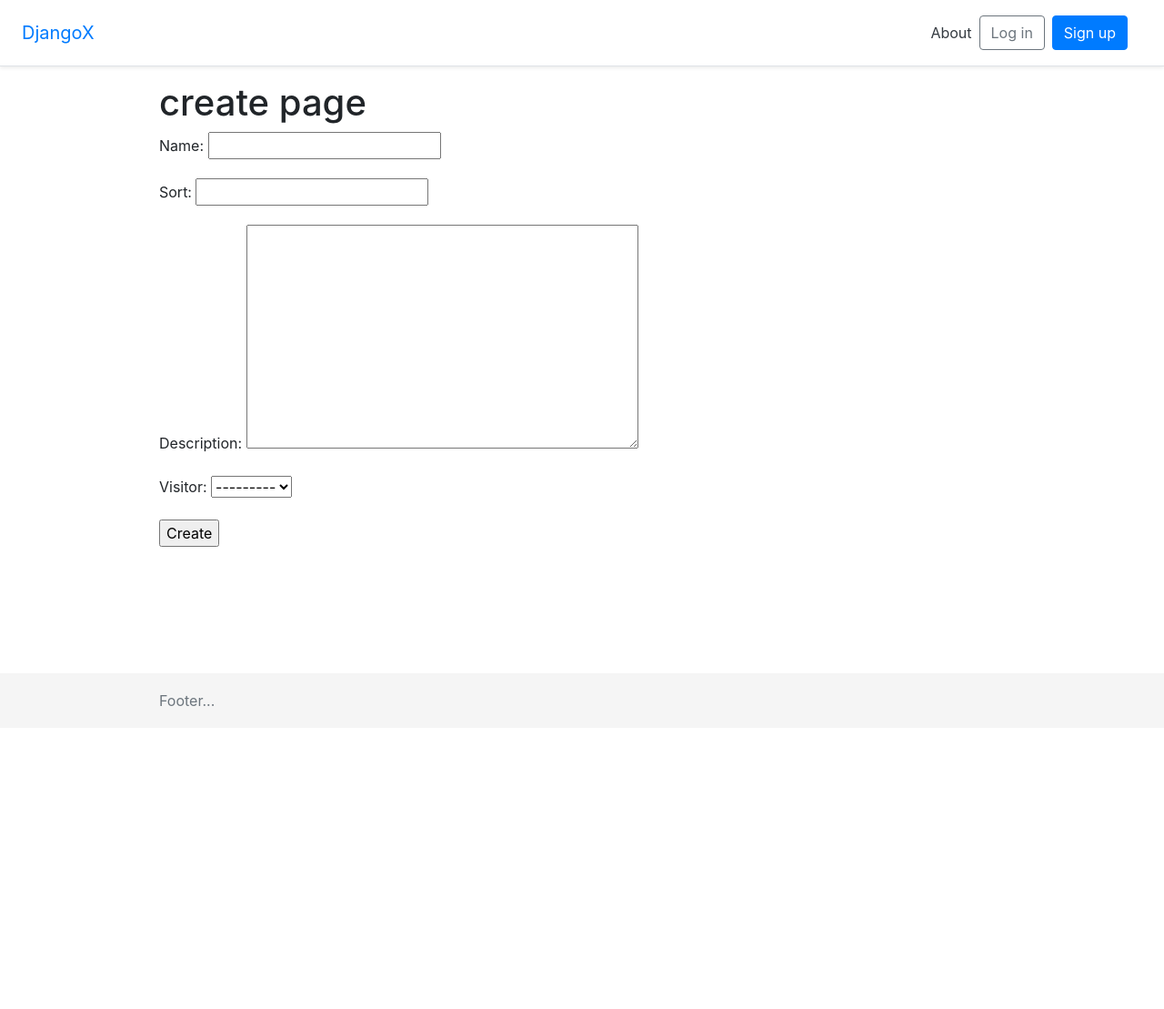
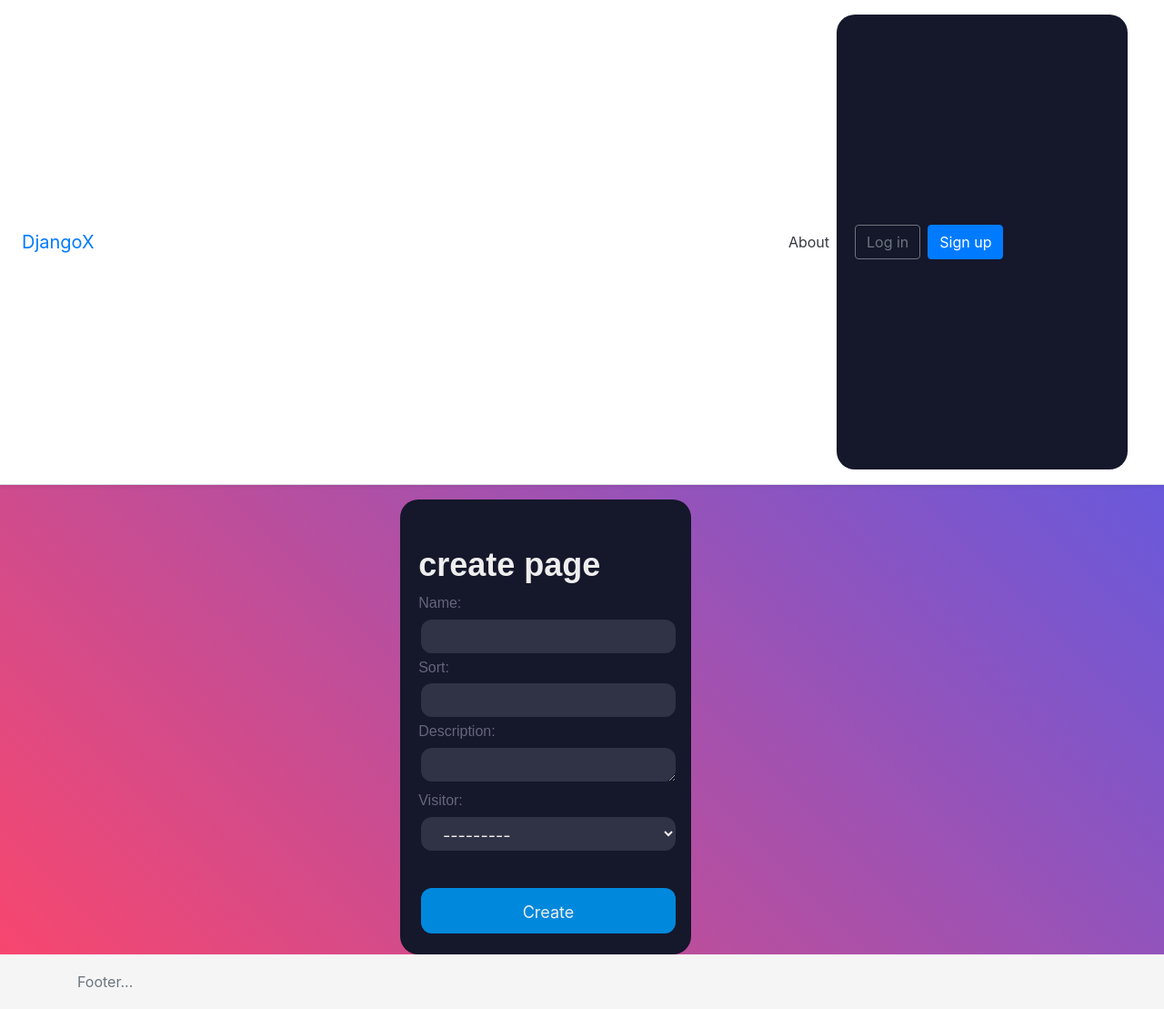
Before and after one commit to yousef-alramli/xdjango, a Django app: page /create/ in a window 1280 px wide. Shown: the whole page at 91% size. Before the commit the page ends 776 px from the top, so only its background shows below. Run offline with Django 4.2, Linux system fonts and the light colour scheme.

Commit message:
css added

```diff
--- a/static/css/base.css
+++ b/static/css/base.css
@@ -13,14 +13,7 @@ html {
 
 body {
   margin-bottom: 60px; /* Margin bottom by footer height */
-}
-
-.container {
-  max-width: 960px;
-}
-
-.pricing-header {
-  max-width: 700px;
+  background: linear-gradient(45deg, #FC466B, #3F5EFB);
 }
 
 .footer {
@@ -31,3 +24,104 @@ body {
   line-height: 60px; /* Vertically center the text there */
   background-color: #f5f5f5;
 }
+
+form {
+  background-color: #15172b;
+  border-radius: 20px;
+  box-sizing: border-box;
+  height: 500px;
+  padding: 20px;
+  width: 320px;
+  margin-left: 32%;
+}
+
+.p{
+  color: #eee;
+}
+
+.title {
+  color: #eee;
+  font-family: sans-serif;
+  font-size: 36px;
+  font-weight: 600;
+  margin-top: 30px;
+}
+
+input , textarea , select {
+  background-color: #303245;
+  border-radius: 12px;
+  border: 0;
+  box-sizing: border-box;
+  color: #eee;
+  font-size: 18px;
+  height: 8%;
+  outline: 0;
+  padding: 4px 20px 0;
+  width: 100%;
+  margin: 1%;
+}
+
+label {
+  color: #65657b;
+  font-family: sans-serif;
+  line-height: 14px;
+  pointer-events: none;
+  transform-origin: 0 50%;
+  transition: transform 200ms, color 200ms;
+  }
+
+.submit {
+  background-color: #08d;
+  border-radius: 12px;
+  border: 0;
+  box-sizing: border-box;
+  color: #eee;
+  cursor: pointer;
+  font-size: 18px;
+  height: 50px;
+  margin-top: 38px;
+  outline: 0;
+  text-align: center;
+  width: 100%;
+}
+
+.submit:active {
+  background-color: #06b;
+}
+
+button {
+  -webkit-touch-callout: none;
+    -webkit-user-select: none;
+     -khtml-user-select: none;
+       -moz-user-select: none;
+        -ms-user-select: none;
+            user-select: none;
+		-webkit-tap-highlight-color: transparent;
+}
+
+button {
+	min-width: 150px;
+	height: 50px;
+	cursor: pointer;
+	border: none;
+	font-family: 'Comfortaa', cursive;
+	color: rgba(255,255,255,0.5);
+	font-size: 20px;
+	border-radius: 4px;
+	box-shadow: inset 0px 3px 5px rgba(255,255,255,0.5), 0px 0px 10px rgba(0,0,0,0.15);
+	background: rgb(2,0,36);
+background: linear-gradient(45deg, rgba(2,0,36,0) 5%, rgba(255,255,255,.5) 6%, rgba(255,255,255,0) 9%, rgba(255,255,255,.5) 10%, rgba(255,255,255,0) 17%, rgba(255,255,255,.5) 19%, rgba(255,255,255,0) 21%);
+	background-size: 150%;
+	background-position: right;
+	transition: 1s;
+}
+
+button:hover {
+	background-position: left;
+	color: white;
+	box-shadow: inset 0px 3px 5px rgba(255,255,255,1), 0px 0px 10px rgba(0,0,0,0.25);
+}
+
+button:focus {
+	outline: none;
+}
--- a/templates/fav/fav_tv_create.html
+++ b/templates/fav/fav_tv_create.html
@@ -3,11 +3,11 @@
 {% block title %} create favorites {% endblock %}
 {% block content %}
 
-<h1>create page</h1>
 <form action="" method="post">
+    <h1 class="title">create page</h1>
     {% csrf_token %}
-    {{form.as_p}}
-    <input type="submit" value="Create">
+    {{form}}
+    <input type="submit" value="Create" class="submit">
 </form>
 
 {% endblock %}
--- a/templates/fav/fav_tv_delete.html
+++ b/templates/fav/fav_tv_delete.html
@@ -6,8 +6,8 @@
 <h1>Delete page</h1>
 <form action="" method="post">
     {% csrf_token %}
-    <p>please press on the button to confirm the delete</p>
-    <input type="submit" value="Confirm" />
+    <p class="p">please press on the button to confirm the delete</p>
+    <input type="submit" value="Confirm" class="submit">
 </form>
 
 
--- a/templates/fav/fav_tv_update.html
+++ b/templates/fav/fav_tv_update.html
@@ -3,12 +3,12 @@
 {% block title %} Update {% endblock %}
 
 {% block content %}
-<h1>Update page</h1>
 
 <form action="" method="post">
+    <h1 class="title">Update form</h1>
     {% csrf_token %}
-    {{form.as_p}}
-    <input type="submit" value="submit">
+    {{form}}
+    <input type="submit" value="submit" class="submit">
 </form>
 
 {% endblock %}
```
